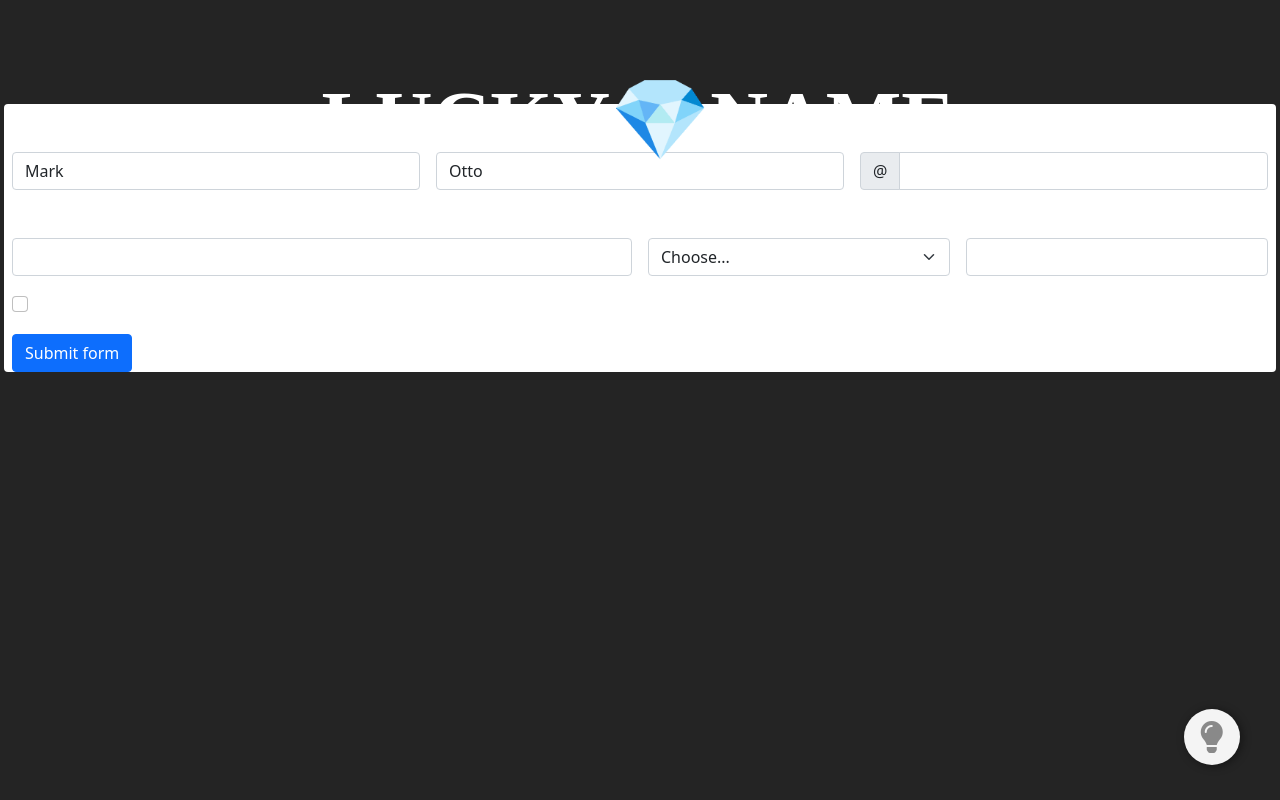
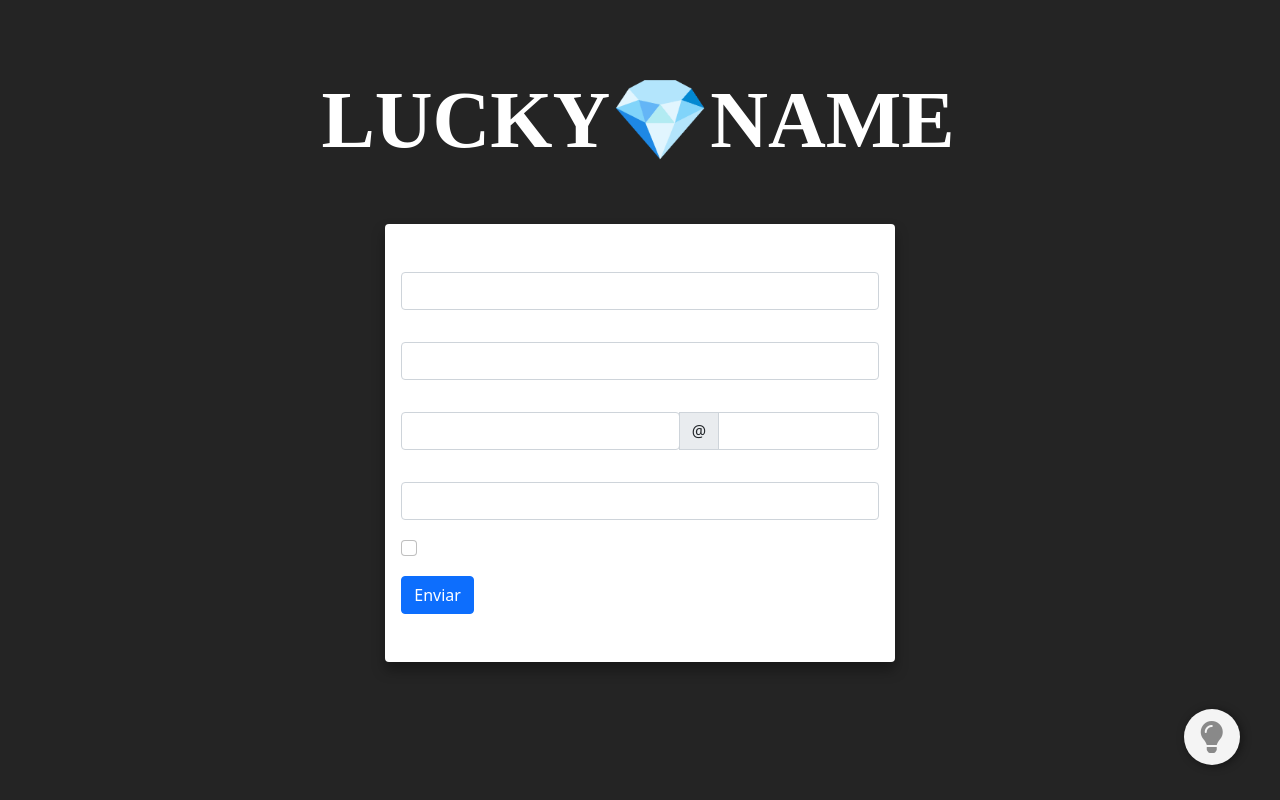
Before and after one commit to El-alfa-el-abusador/LuckyName, a PHP site: page /contacto.php in a window 1280 px wide. Run offline with PHP 8.4, Linux system fonts and the light colour scheme; some web fonts are replaced.

Commit message:
Update contacto.php

```diff
--- a/contacto.php
+++ b/contacto.php
@@ -23,69 +23,58 @@
 
     <main>
         <div class="container-fluid">
-
-            <form id="contacto" class="row g-3 needs-validation bg-white rounded" validate>
-                <div class="col-md-4">
-                    <label for="validationCustom01" class="form-label">First name</label>
-                    <input type="text" class="form-control" id="validationCustom01" value="Mark" required>
+        <div id="contenido" class="row d-flex justify-content-center">
+        <div id="contacto" class="col-md-5">
+        <form id="contacto" class="my-3 p-3 rounded sombra h-100 needs-validation bg-white rounded" validate>
+                <div class="col-md">
+                    <label for="validationCustom01" class="form-label">Nombre</label>
+                    <input type="text" class="form-control" id="validationCustom01" value="" required>
                     <div class="valid-feedback">
                         Looks good!
                     </div>
                 </div>
-                <div class="col-md-4">
-                    <label for="validationCustom02" class="form-label">Last name</label>
-                    <input type="text" class="form-control" id="validationCustom02" value="Otto" required>
+                <div class="col-md">
+                    <label for="validationCustom02" class="form-label">Apellidos</label>
+                    <input type="text" class="form-control" id="validationCustom02" value="" required>
                     <div class="valid-feedback">
                         Looks good!
                     </div>
                 </div>
-                <div class="col-md-4">
-                    <label for="validationCustomUsername" class="form-label">Username</label>
+                <div class="col-md">
+
+                    <label for="validationCustomUsername" class="form-label">Correo electrónico</label>
                     <div class="input-group has-validation">
+                        <div class="col-md-7">
+                        <input type="text" class="form-control" id="validationCustomUsername" aria-describedby="inputGroupPrepend" required>
+                        </div>
                         <span class="input-group-text" id="inputGroupPrepend">@</span>
-                        <input type="text" class="form-control" id="validationCustomUsername" aria-describedby="inputGroupPrepend" required>
+                        <input type="text" class="form-control col-md-5 " id="validationCustomUsername" aria-describedby="inputGroupPrepend" required>
                         <div class="invalid-feedback">
-                            Please choose a username.
+                            Elige un usuario.
                         </div>
                     </div>
                 </div>
-                <div class="col-md-6">
-                    <label for="validationCustom03" class="form-label">City</label>
+                <div class="col-md">
+                    <label for="validationCustom03" class="form-label">Ciudad</label>
                     <input type="text" class="form-control" id="validationCustom03" required>
                     <div class="invalid-feedback">
-                        Please provide a valid city.
+                        Introduce un ciudad válida.
                     </div>
                 </div>
-                <div class="col-md-3">
-                    <label for="validationCustom04" class="form-label">State</label>
-                    <select class="form-select" id="validationCustom04" required>
-                        <option selected disabled value="">Choose...</option>
-                        <option>...</option>
-                    </select>
-                    <div class="invalid-feedback">
-                        Please select a valid state.
-                    </div>
-                </div>
-                <div class="col-md-3">
-                    <label for="validationCustom05" class="form-label">Zip</label>
-                    <input type="text" class="form-control" id="validationCustom05" required>
-                    <div class="invalid-feedback">
-                        Please provide a valid zip.
-                    </div>
-                </div>
+
                 <div class="col-12">
-                    <div class="form-check">
+                    <div class="form-check my-3">
                         <input class="form-check-input" type="checkbox" value="" id="invalidCheck" required>
                         <label class="form-check-label" for="invalidCheck">
-                            Agree to terms and conditions
+                            Acepto los terminos y condiciones
                         </label>
                         <div class="invalid-feedback">
-                            You must agree before submitting.
+                            Aceptalos antes de enviar.
                         </div>
                     </div>
                 </div>
                 <div class="col-12">
-                    <button class="btn btn-primary" type="submit">Submit form</button>
+                    <button class="btn btn-primary" type="submit">Enviar</button>
                 </div>
             </form>
 
```
